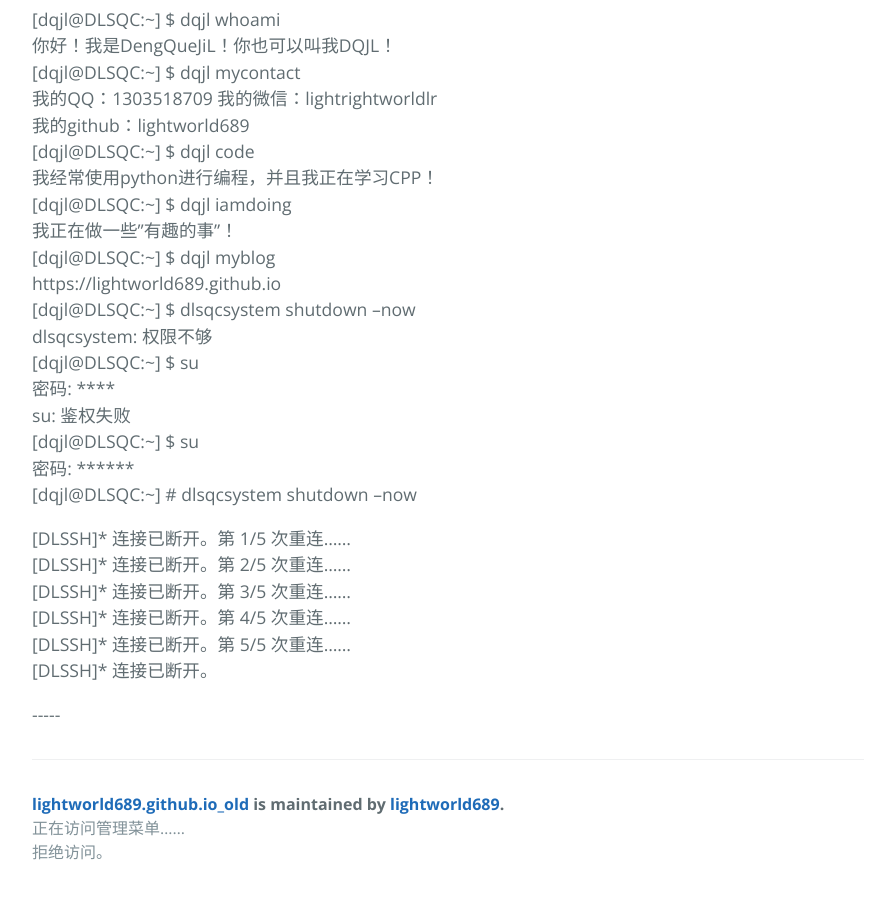
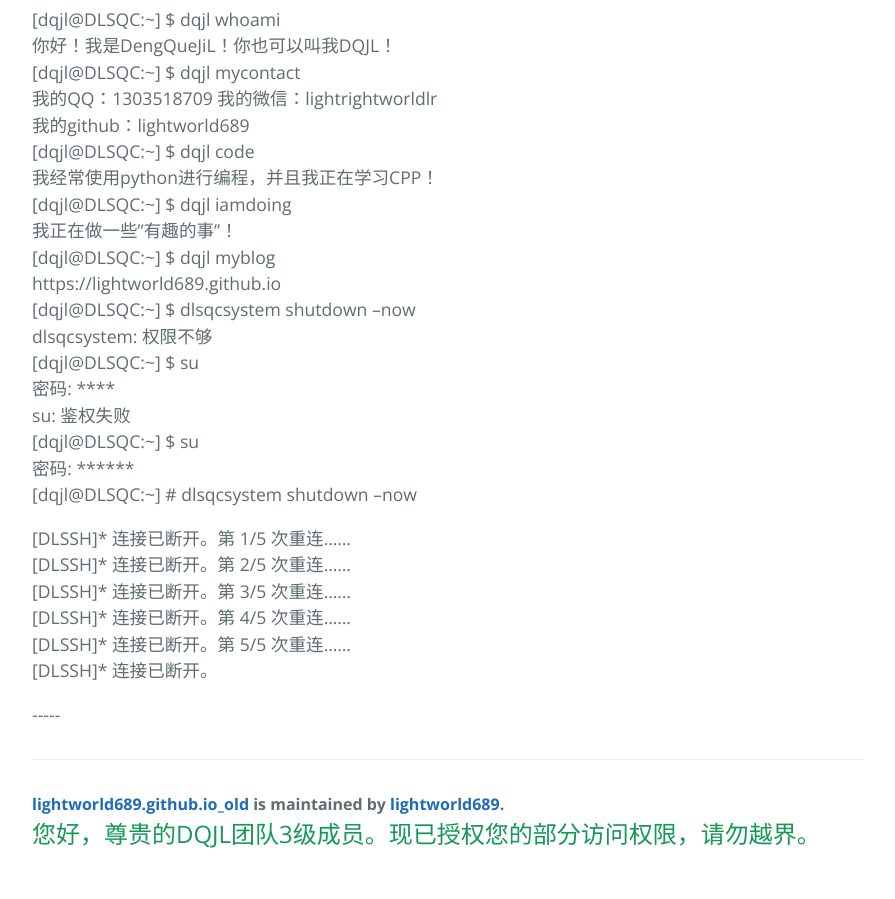
Before and after one commit to lightworld689/lightworld689.github.io_old, a Jekyll site: the page built from index.md, in a window 1280 px wide and 900 px high, scrolled down 943 px. Shown: the whole window, without its empty margins (192-1087 px from the left). Built offline with Jekyll 4.4.1, drawn with Linux system fonts in a browser that asks for light colours; our own code applies the rules of GitHub Pages for plain Markdown files.

Commit message:
Update default.html

```diff
--- a/_layouts/default.html
+++ b/_layouts/default.html
@@ -34,7 +34,7 @@
         {% if site.github.is_project_page %}
           <span class="site-footer-owner"><a href="{{ site.github.repository_url }}">{{ site.github.repository_name }}</a> is maintained by <a href="{{ site.github.owner_url }}">{{ site.github.owner_name }}</a>.</span>
         {% endif %}
-        <span class="site-footer-credits">正在访问管理菜单……<br />拒绝访问。</span>
+        <span class="site-footer-credits"><h2>您好，尊贵的DQJL团队3级成员。现已授权您的部分访问权限，请勿越界。</h2></span>
       </footer>
     </main>
   </body>
```
